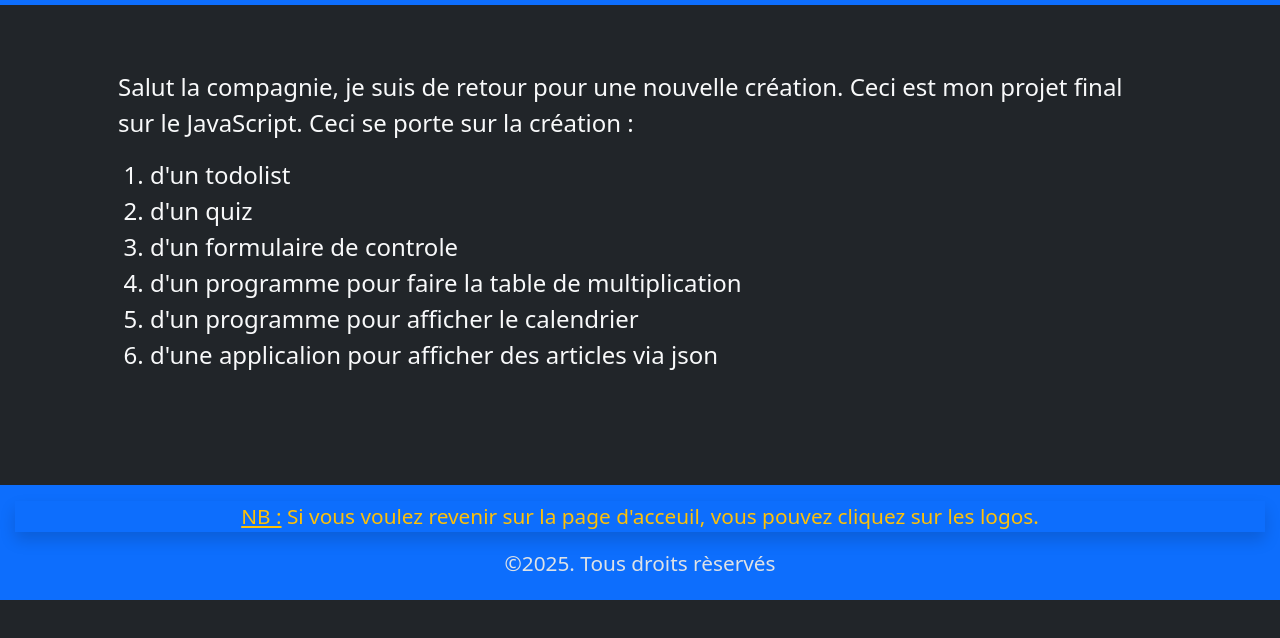
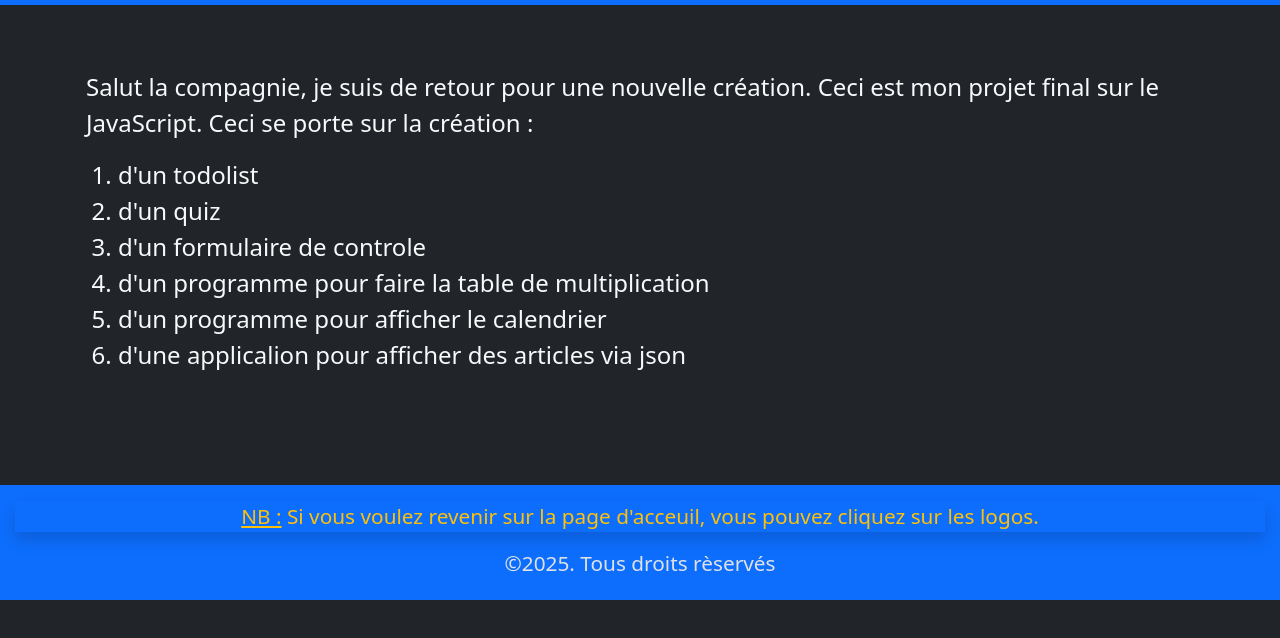
Before and after one commit to Papayaweb00/projet-final-javascript, a plain HTML site: page index.html in a window 1280 px wide. Shown: the part 58-696 px from the top of the page. Drawn offline with nearby package versions, Linux system fonts and the light colour scheme.

Commit message:
projet final modifier5 modif

```diff
--- a/index.html
+++ b/index.html
@@ -44,7 +44,7 @@
 
     <!-- fin menu -->
 
-    <div class="container text-light fs-4 py-5 px-5">
+    <div class="container text-light fs-4 py-5 px-3">
         <div class="row pt-3">
             <div class="col">
                 <p>
```
